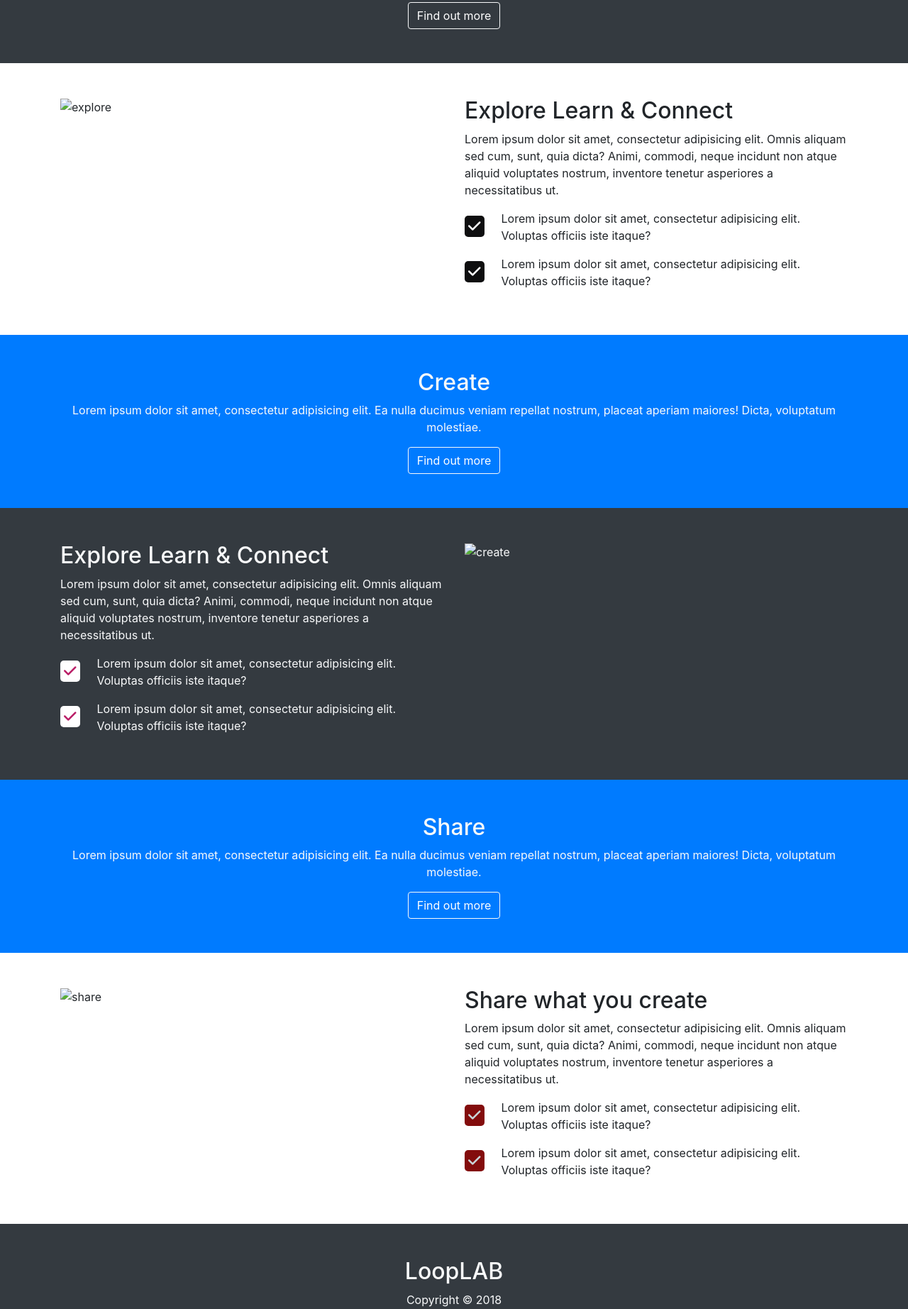
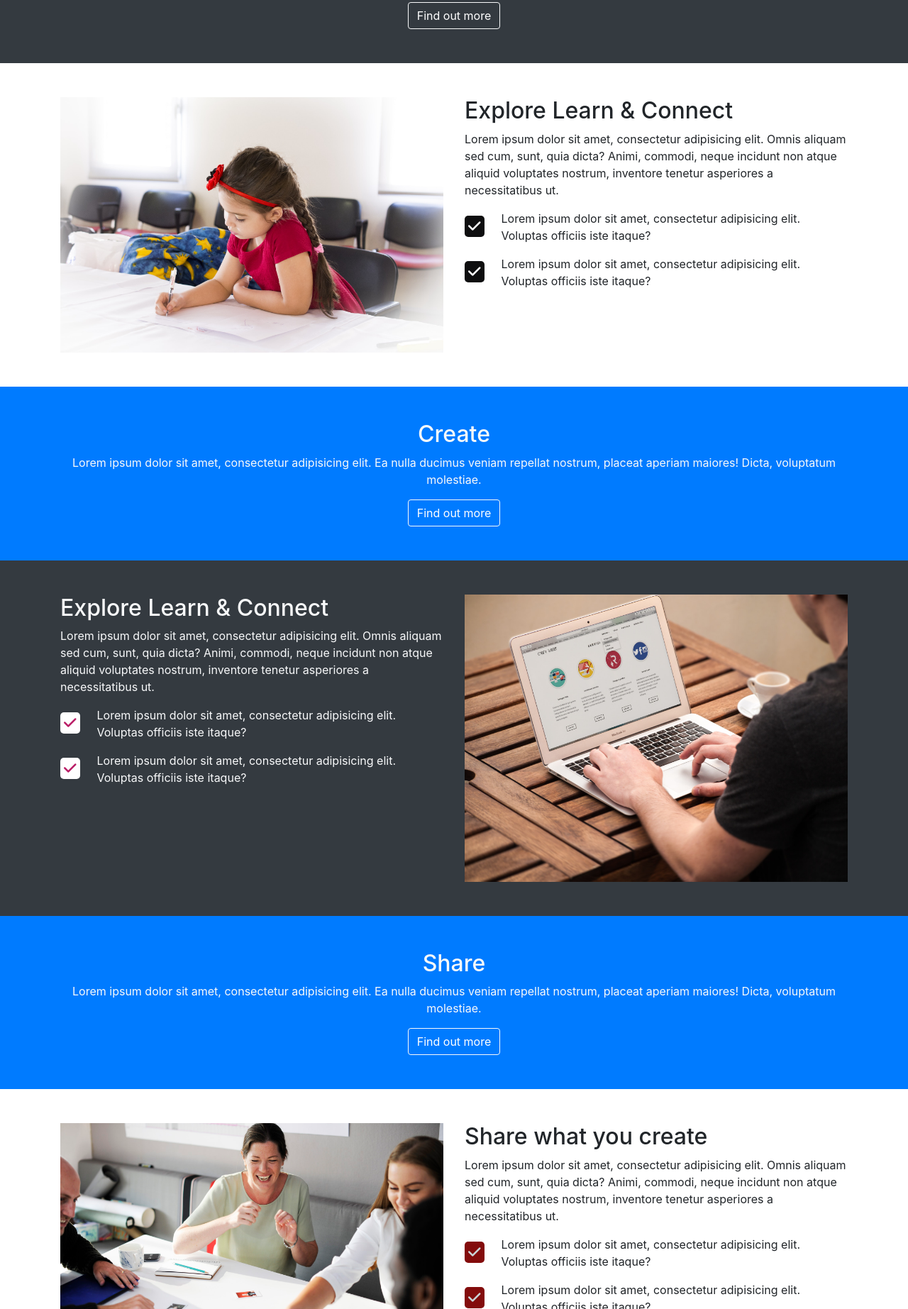
Before and after one commit to ahamir2541/looplab, a plain HTML site: page index.html in a window 1280 px wide. Shown: the part 955-2800 px from the top of the page at 71% size. Drawn offline with nearby package versions, Linux system fonts and the light colour scheme; the site is published under a folder, as on GitHub Pages, so addresses that start at the root find nothing.

Commit message:
img change

```diff
--- a/css/style.css
+++ b/css/style.css
@@ -10,7 +10,7 @@
 }
 /* header section */
 #header{
-    background:linear-gradient(rgba(0, 0, 0, 0.582),rgba(0, 0, 0, 0.664)), url(/img/home.jpg);
+    background:linear-gradient(rgba(0, 0, 0, 0.582),rgba(0, 0, 0, 0.664)), url('../img/home.jpg');
     background-attachment: fixed;
     background-position: top center;
     background-repeat: no-repeat;
--- a/index.html
+++ b/index.html
@@ -6,7 +6,7 @@
     <!-- Required meta tags -->
     <meta charset="utf-8">
     <meta name="viewport" content="width=device-width, initial-scale=1, shrink-to-fit=no">
-
+    <link rel="shortcut icon" href="img/m.png" type="image/x-icon">
     <!-- Bootstrap CSS -->
     <link rel="stylesheet" href="https://stackpath.bootstrapcdn.com/bootstrap/4.3.1/css/bootstrap.min.css"
         integrity="sha384-ggOyR0iXCbMQv3Xipma34MD+dH/1fQ784/j6cY/iJTQUOhcWr7x9JvoRxT2MZw1T" crossorigin="anonymous">
@@ -127,7 +127,7 @@
             <div class="row">
                 <div class="col-sm-12 col-lg-6">
                     <div class="explore_img">
-                        <img src="/img/explore.jpeg" class="img-fluid img-rounded" alt="explore">
+                        <img src="img/explore.jpeg" class="img-fluid img-rounded" alt="explore">
                     </div>
                 </div>
                 <div class="col-sm-12 col-lg-6">
@@ -192,7 +192,7 @@
                 </div>
                 <div class="col-sm-12 col-lg-6">
                     <div class="create_img">
-                        <img src="/img/create.jpeg" class="img-fluid img-rounded" alt="create">
+                        <img src="img/create.jpeg" class="img-fluid img-rounded" alt="create">
                     </div>
                 </div>
             </div>
@@ -217,7 +217,7 @@
             <div class="row">
                 <div class="col-sm-12 col-lg-6">
                     <div class="share_img">
-                        <img src="/img/share.jpeg" class="img-fluid img-rounded" alt="share">
+                        <img src="img/share.jpeg" class="img-fluid img-rounded" alt="share">
                     </div>
                 </div>
                 <div class="col-sm-12 col-lg-6">
```
